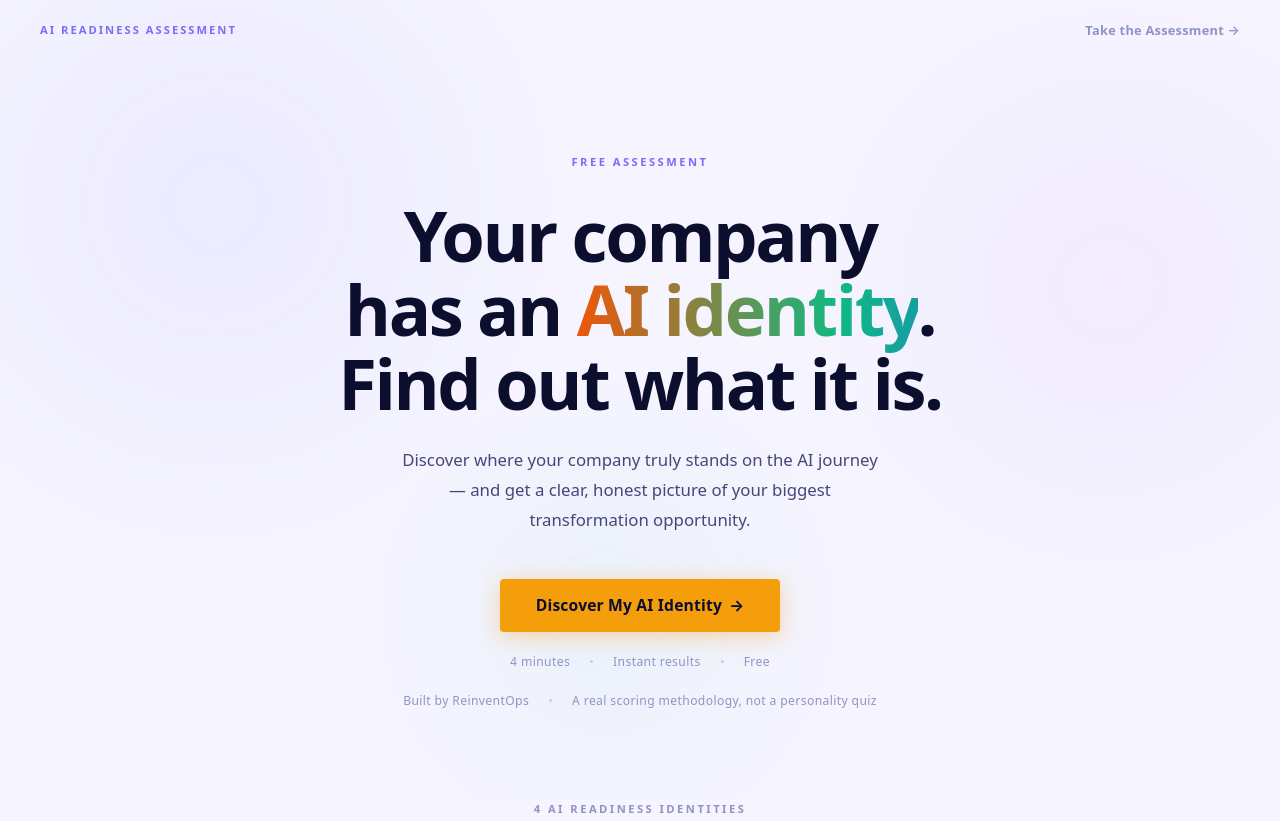
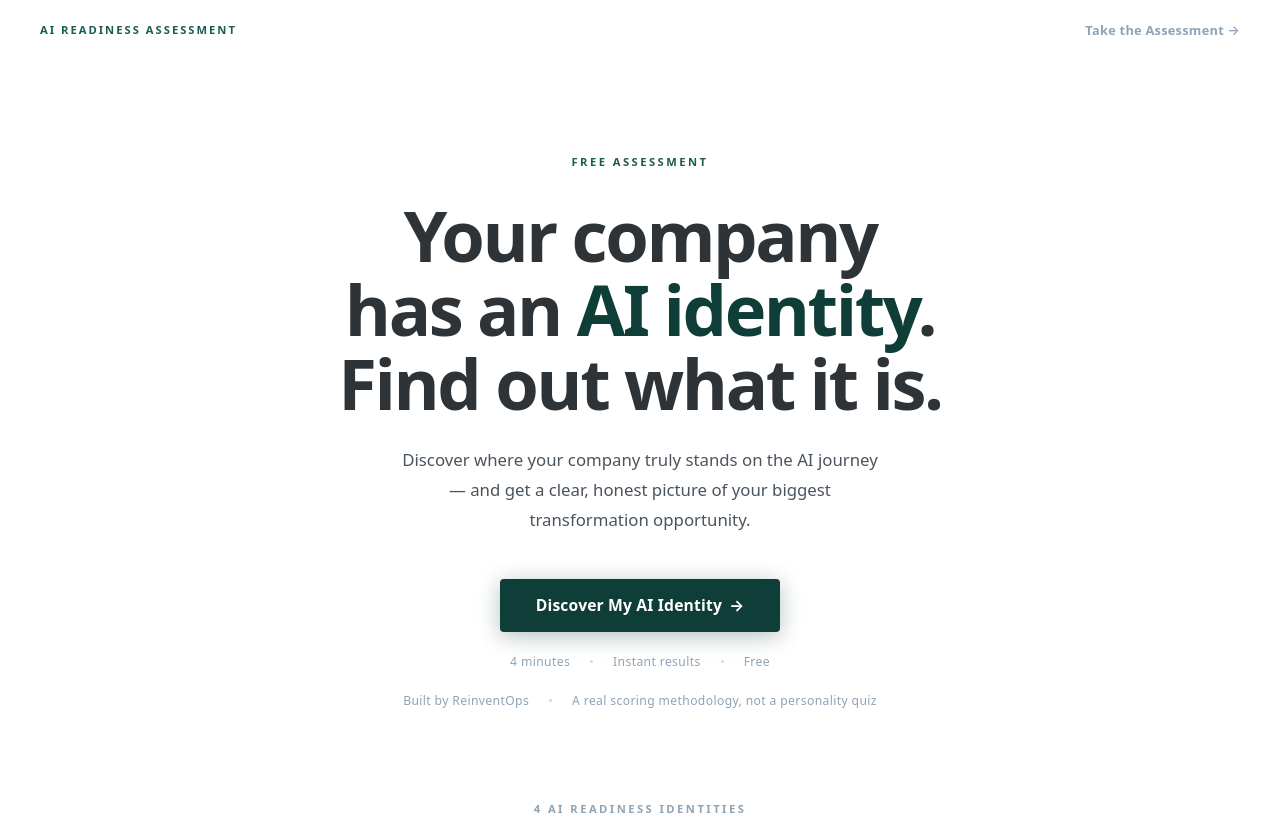
Before and after one commit to arielleisrael/ai-transformation, a plain HTML site: page index.html in a window 1280 px wide. Shown: the top 821 px of the page. Drawn offline with Linux system fonts and the light colour scheme.

Commit message:
content: rebrand landing page color tokens to ReinventOps brand kit

```diff
--- a/index.html
+++ b/index.html
@@ -15,59 +15,20 @@
   <style>
   /* === DESIGN TOKENS === */
   :root {
-    --bg:          #F5F4FF;
-    --bg-surface:  #FFFFFF;
-    --bg-raised:   #ECEEFF;
-    --text-primary:   #0B0E2C;
-    --text-secondary: #44477A;
-    --text-muted:     #9094C4;
-    --accent:         #5341F2;
-    --accent-light:   #7C6CF8;
-    --accent-glow:    rgba(83, 65, 242, 0.13);
-    --cta:            #F59E0B;
-    --cta-hover:      #FBBF24;
-    --cta-text:       #0B0E2C;
-    --cta-shadow:     rgba(245, 158, 11, 0.36);
-    --border:         rgba(83, 65, 242, 0.10);
-    --orb-opacity:    0.07;
-  }
-
-  @media (prefers-color-scheme: dark) {
-    :root:not([data-theme="light"]) {
-      --bg:          #080C22;
-      --bg-surface:  #0D1340;
-      --bg-raised:   #141B52;
-      --text-primary:   #EDEEFF;
-      --text-secondary: #9EA3CC;
-      --text-muted:     #575E90;
-      --accent:         #6B59F5;
-      --accent-light:   #9B8FFB;
-      --accent-glow:    rgba(107, 89, 245, 0.22);
-      --cta:            #FBBF24;
-      --cta-hover:      #FCD34D;
-      --cta-text:       #0B0E2C;
-      --cta-shadow:     rgba(251, 191, 36, 0.28);
-      --border:         rgba(107, 89, 245, 0.14);
-      --orb-opacity:    0.18;
-    }
-  }
-
-  :root[data-theme="dark"] {
-    --bg:          #080C22;
-    --bg-surface:  #0D1340;
-    --bg-raised:   #141B52;
-    --text-primary:   #EDEEFF;
-    --text-secondary: #9EA3CC;
-    --text-muted:     #575E90;
-    --accent:         #6B59F5;
-    --accent-light:   #9B8FFB;
-    --accent-glow:    rgba(107, 89, 245, 0.22);
-    --cta:            #FBBF24;
-    --cta-hover:      #FCD34D;
-    --cta-text:       #0B0E2C;
-    --cta-shadow:     rgba(251, 191, 36, 0.28);
-    --border:         rgba(107, 89, 245, 0.14);
-    --orb-opacity:    0.18;
+    --bg:             #FFFFFF;
+    --bg-surface:     #FFFFFF;
+    --bg-raised:      #E8ECF0;
+    --text-primary:   #2E3338;
+    --text-secondary: #4A545E;
+    --text-muted:     #8FA3B5;
+    --accent:         #0F3D37;
+    --accent-light:   #1B5C52;
+    --accent-glow:    rgba(15, 61, 55, 0.08);
+    --cta:            #0F3D37;
+    --cta-hover:      #1B5C52;
+    --cta-text:       #FFFFFF;
+    --cta-shadow:     rgba(15, 61, 55, 0.32);
+    --border:         rgba(15, 61, 55, 0.12);
   }
 
   /* === RESET & BASE === */
@@ -134,32 +95,6 @@
     background: var(--bg);
   }
 
-  .hero-orb {
-    position: absolute;
-    border-radius: 50%;
-    pointer-events: none;
-    filter: blur(80px);
-    opacity: var(--orb-opacity);
-  }
-  .orb-1 {
-    width: 580px; height: 580px;
-    background: radial-gradient(circle at center, #5341F2 0%, transparent 70%);
-    top: -15%; left: -10%;
-    animation: orbDrift1 20s ease-in-out infinite;
-  }
-  .orb-2 {
-    width: 460px; height: 460px;
-    background: radial-gradient(circle at center, #9333EA 0%, transparent 70%);
-    top: 5%; right: -8%;
-    animation: orbDrift2 26s ease-in-out infinite;
-  }
-  .orb-3 {
-    width: 380px; height: 380px;
-    background: radial-gradient(circle at center, #10B981 0%, transparent 70%);
-    bottom: -5%; left: 30%;
-    animation: orbDrift3 32s ease-in-out infinite;
-  }
-
   .hero .eyebrow {
     margin-bottom: 1.75rem;
     position: relative;
@@ -179,19 +114,8 @@
     opacity: 0;
     animation: riseIn 0.55s ease forwards 0.25s;
   }
-  .gradient-word {
-    background: linear-gradient(90deg,
-      #2563EB 0%,
-      #9333EA 25%,
-      #EA580C 50%,
-      #10B981 75%,
-      #2563EB 100%
-    );
-    background-size: 300% 100%;
-    -webkit-background-clip: text;
-    -webkit-text-fill-color: transparent;
-    background-clip: text;
-    animation: spectrumShift 9s ease-in-out infinite;
+  .accent-word {
+    color: var(--accent);
   }
   .hero-sub {
     font-size: 1.05rem;
@@ -512,27 +436,6 @@
     0%, 100% { transform: translateY(0); }
     50%       { transform: translateY(-9px); }
   }
-  @keyframes spectrumShift {
-    0%   { background-position: 0% 50%; }
-    50%  { background-position: 100% 50%; }
-    100% { background-position: 0% 50%; }
-  }
-  @keyframes orbDrift1 {
-    0%, 100% { transform: translate(0, 0) scale(1); }
-    33%       { transform: translate(55px, 35px) scale(1.07); }
-    66%       { transform: translate(-30px, 55px) scale(0.94); }
-  }
-  @keyframes orbDrift2 {
-    0%, 100% { transform: translate(0, 0) scale(1); }
-    40%       { transform: translate(-65px, 25px) scale(1.09); }
-    80%       { transform: translate(30px, -40px) scale(0.96); }
-  }
-  @keyframes orbDrift3 {
-    0%, 100% { transform: translate(0, 0); }
-    30%       { transform: translate(45px, -55px); }
-    65%       { transform: translate(-35px, 25px); }
-  }
-
   @media (prefers-reduced-motion: reduce) {
     *, *::before, *::after {
       animation-duration: 0.01ms !important;
@@ -540,11 +443,6 @@
     }
     .hero .eyebrow, .hero-h1, .hero-sub, .hero-actions { opacity: 1; }
     .reveal { opacity: 1; transform: none; }
-    .gradient-word {
-      background: none;
-      -webkit-text-fill-color: var(--accent-light);
-      color: var(--accent-light);
-    }
   }
 
   /* === RESPONSIVE === */
@@ -556,9 +454,6 @@
     .find-grid { grid-template-columns: 1fr; }
     .for-inner { grid-template-columns: 1fr; gap: 3rem; }
     .meta-row { gap: 0.9rem; }
-    .orb-1 { width: 340px; height: 340px; }
-    .orb-2 { width: 280px; height: 280px; }
-    .orb-3 { width: 240px; height: 240px; }
   }
   @media (max-width: 440px) {
     .hero-h1 { letter-spacing: -0.025em; }
@@ -576,12 +471,8 @@
 
 <!-- HERO -->
 <section class="hero">
-  <div class="hero-orb orb-1" aria-hidden="true"></div>
-  <div class="hero-orb orb-2" aria-hidden="true"></div>
-  <div class="hero-orb orb-3" aria-hidden="true"></div>
-
   <p class="eyebrow">Free Assessment</p>
-  <h1 class="hero-h1">Your company has an <span class="gradient-word">AI identity</span>. Find out what it is.</h1>
+  <h1 class="hero-h1">Your company has an <span class="accent-word">AI identity</span>. Find out what it is.</h1>
   <p class="hero-sub">
     Discover where your company truly stands on the AI journey — and get a clear, honest picture of your biggest transformation opportunity.
   </p>
```
